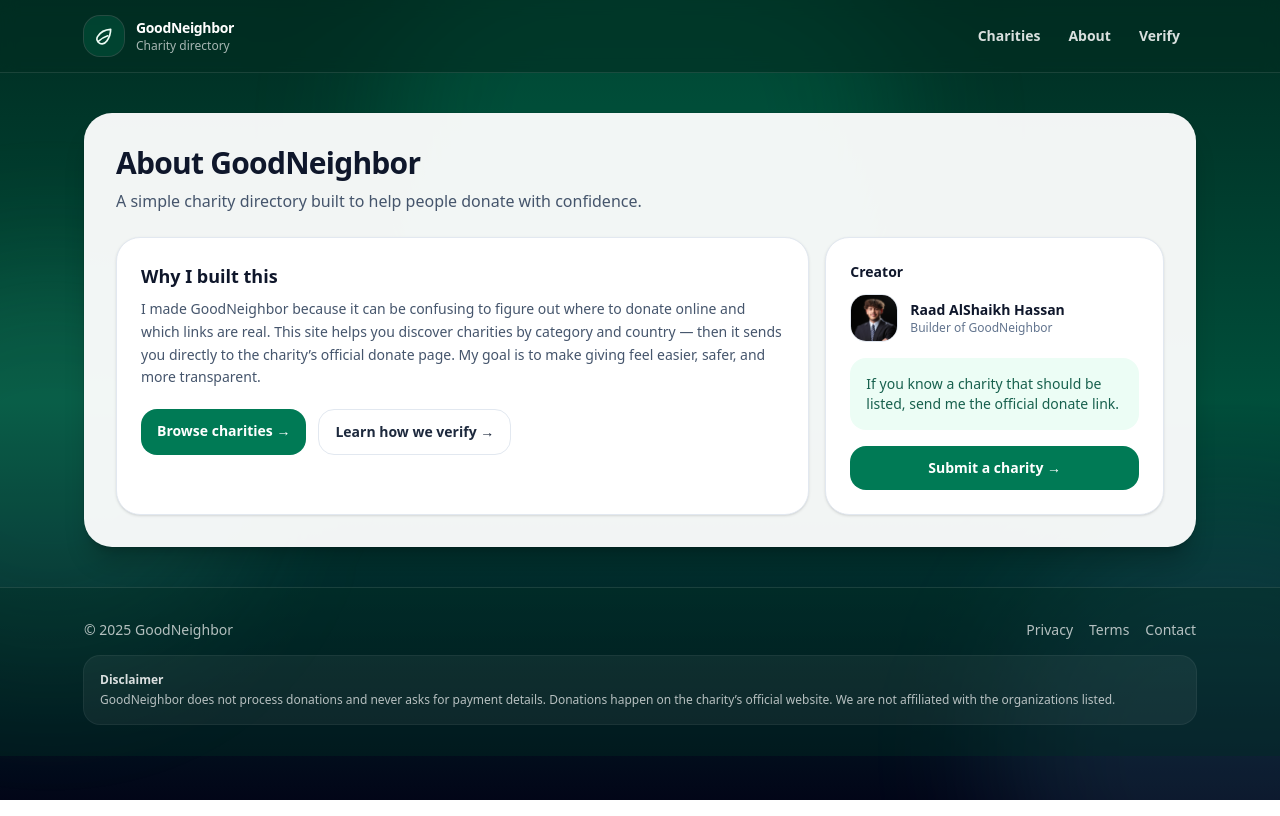
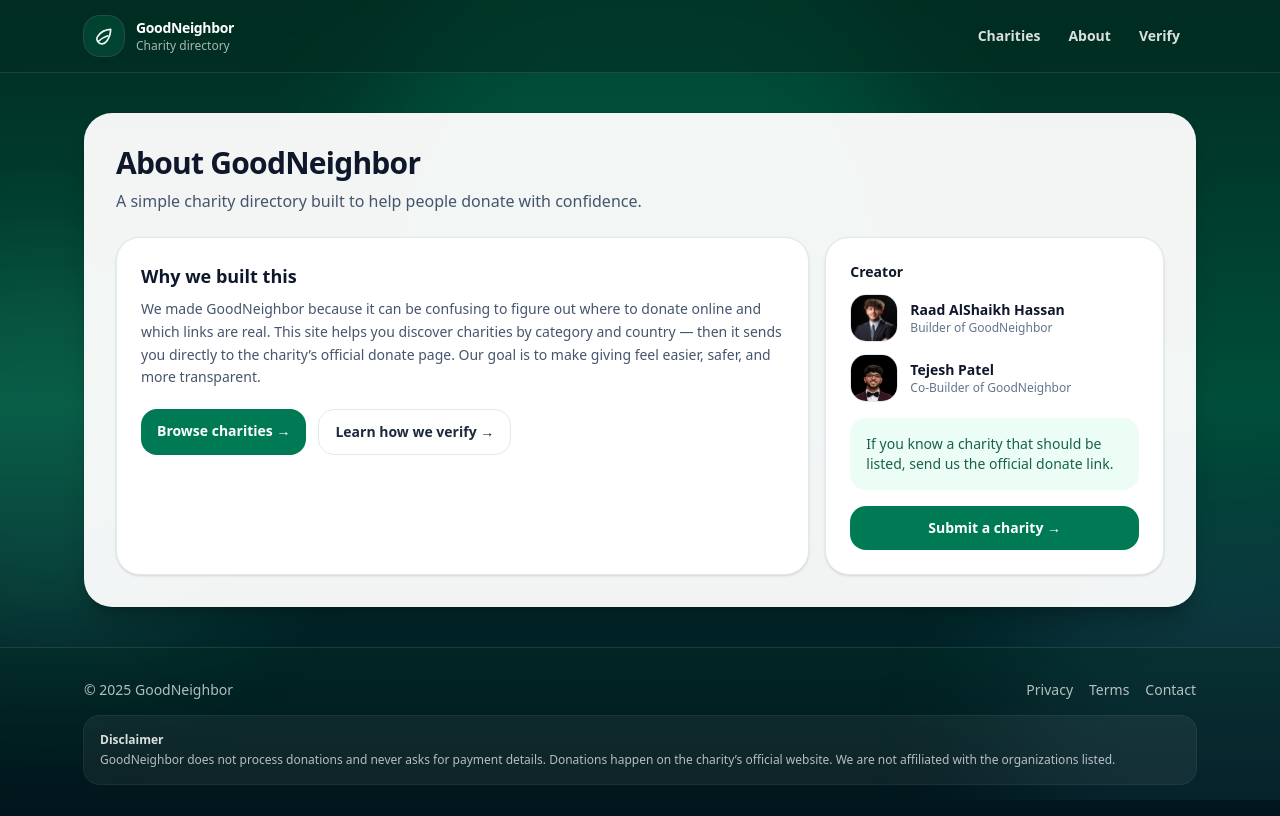
Before and after one commit to Raaooddee/goodneighbor, a Next.js app: page /about in a window 1280 px wide. Built offline with nearby package versions, Linux system fonts and the light colour scheme.

Commit message:
Update creator section in about tab

```diff
--- a/app/about/page.tsx
+++ b/app/about/page.tsx
@@ -13,11 +13,11 @@ export default function AboutPage() {
 
       <div className="grid gap-4 md:grid-cols-3">
         <div className="md:col-span-2 rounded-3xl border border-slate-200 bg-white p-6 shadow-sm">
-          <h2 className="text-lg font-extrabold text-slate-900">Why I built this</h2>
+          <h2 className="text-lg font-extrabold text-slate-900">Why we built this</h2>
           <p className="mt-2 text-sm leading-relaxed text-slate-600">
-            I made GoodNeighbor because it can be confusing to figure out where to donate online and which links are real.
+            We made GoodNeighbor because it can be confusing to figure out where to donate online and which links are real.
             This site helps you discover charities by category and country — then it sends you directly to the charity’s
-            official donate page. My goal is to make giving feel easier, safer, and more transparent.
+            official donate page. Our goal is to make giving feel easier, safer, and more transparent.
           </p>
 
           <div className="mt-5 flex flex-wrap gap-3">
@@ -38,10 +38,11 @@ export default function AboutPage() {
 
         <div className="rounded-3xl border border-slate-200 bg-white p-6 shadow-sm">
           <h3 className="text-sm font-extrabold text-slate-900">Creator</h3>
+          {/* Raad Creator Box */}
           <div className="mt-3 flex items-center gap-3">
             <div className="relative h-12 w-12 overflow-hidden rounded-2xl border border-slate-200">
               <Image
-                src="/creator.jpg"
+                src="/raad.jpg"
                 alt="Raad AlShaikh Hassan"
                 fill
                 className="object-cover"
@@ -54,8 +55,25 @@ export default function AboutPage() {
             </div>
           </div>
 
+         {/* Tejesh Creator Box */}
+           <div className="mt-3 flex items-center gap-3">
+            <div className="relative h-12 w-12 overflow-hidden rounded-2xl border border-slate-200">
+              <Image
+                src="/tejesh1.jpg"
+                alt="Tejesh Patel"
+                fill
+                className="object-cover"
+                sizes="48px"
+              />
+            </div>
+            <div>
+              <div className="text-sm font-extrabold text-slate-900">Tejesh Patel</div>
+              <div className="text-xs text-slate-500">Co-Builder of GoodNeighbor</div>
+            </div>
+          </div>
+
           <div className="mt-4 rounded-2xl bg-emerald-50 p-4 text-sm text-emerald-900/90">
-            If you know a charity that should be listed, send me the official donate link.
+            If you know a charity that should be listed, send us the official donate link.
           </div>
 
           <a
```
Also changed, not shown: public/raad.jpg (renamed from public/creator.jpg), public/tejesh1.jpg (added).
